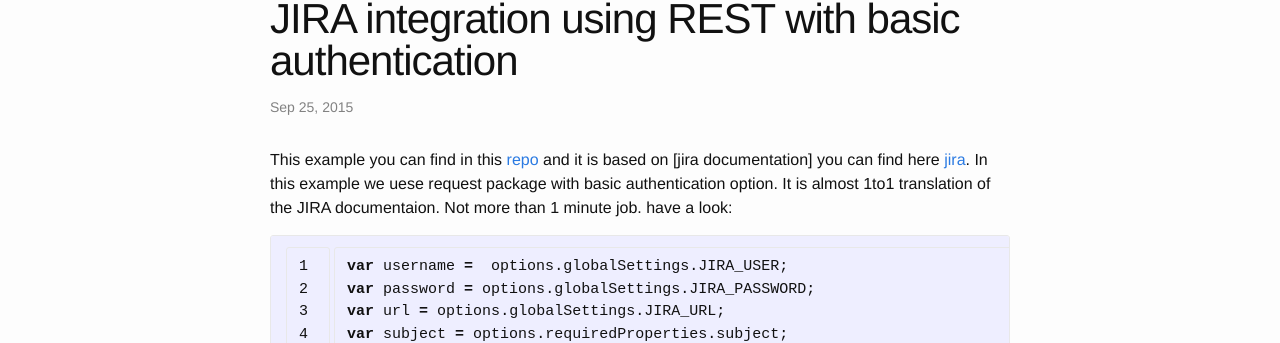
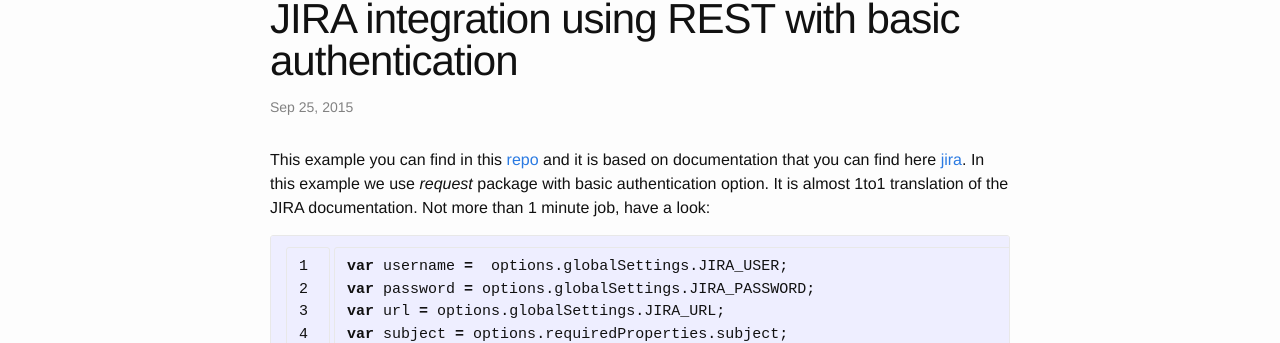
Before and after one commit to jasperdevrient/waylayio.github.io, a Jekyll site: the page built from _posts/2015-09-25-jira.markdown, in a window 1280 px wide. Shown: the part 94-437 px from the top of the page. Built offline with Jekyll 4.4.1, drawn with Linux system fonts in a browser that asks for light colours.

Commit message:
Update 2015-09-25-jira.markdown

```diff
--- a/_posts/2015-09-25-jira.markdown
+++ b/_posts/2015-09-25-jira.markdown
@@ -5,7 +5,7 @@
 categories: integration
 ---
 
-This example you can find in this [repo] [repo] and it is based on [jira documentation] you can find here [jira]. In this example we uese request package with basic authentication option. It is almost 1to1 translation of the JIRA documentaion. Not more than 1 minute job. have a look:
+This example you can find in this [repo] [repo] and it is based on documentation that you can find here [jira] [jira]. In this example we use _request_ package with basic authentication option. It is almost 1to1 translation of the JIRA documentation. Not more than 1 minute job, have a look:
 
 {% highlight javascript linenos %}
 var username =  options.globalSettings.JIRA_USER;
```
